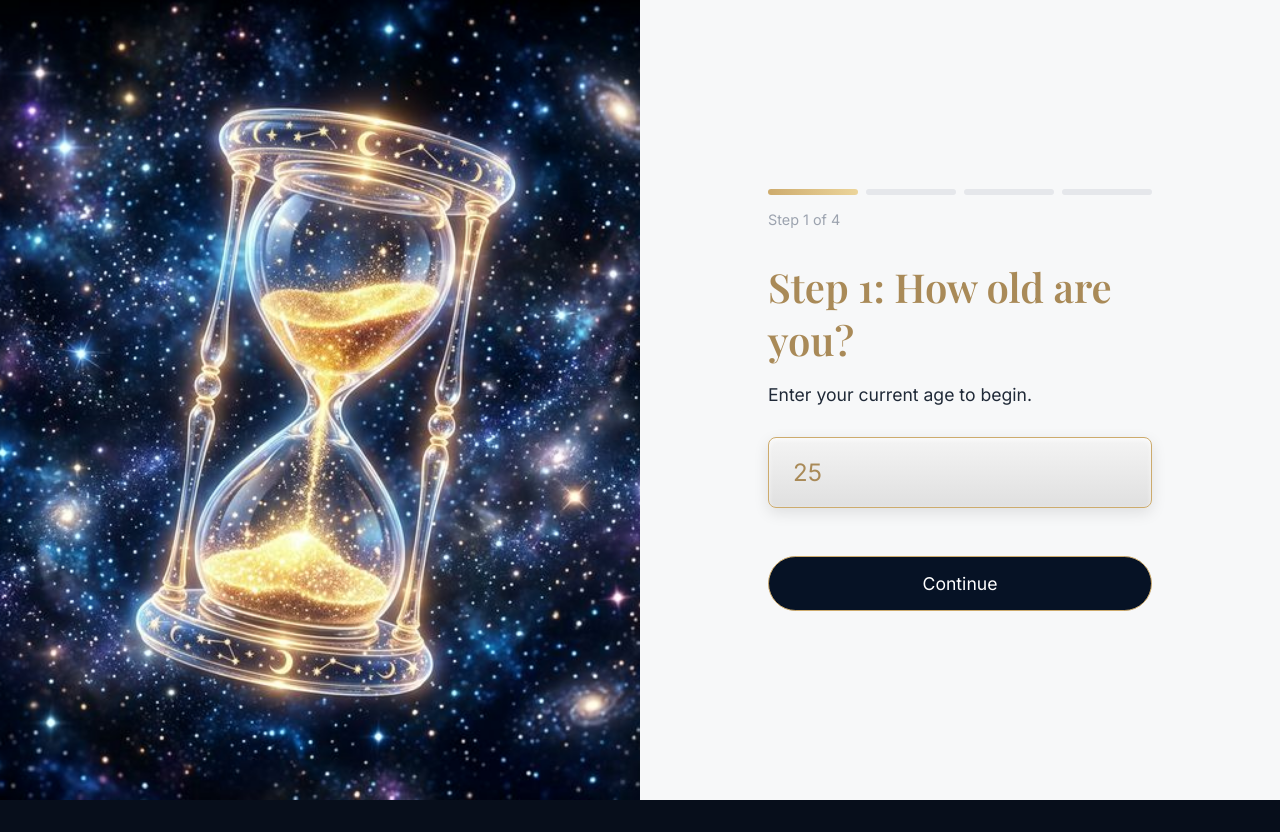
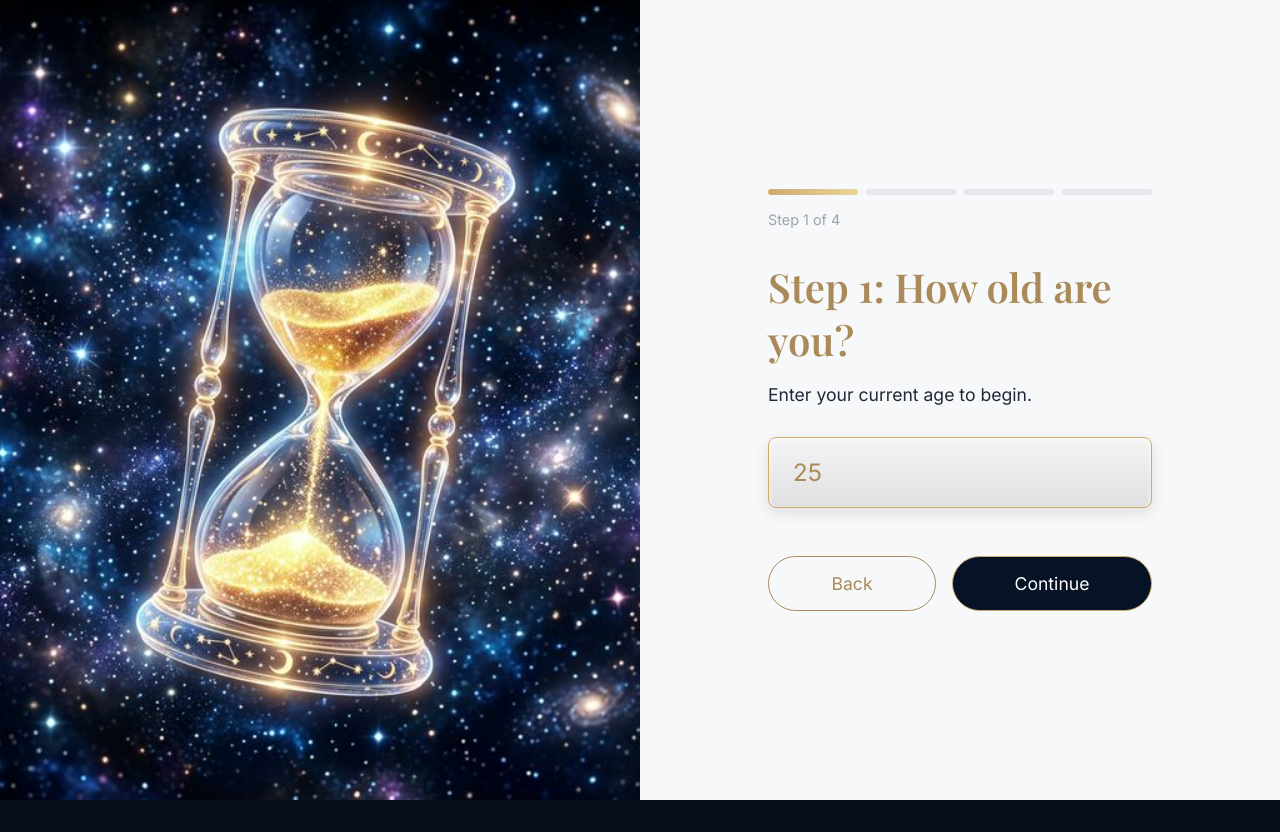
Before and after one commit to paulokwa/precious-time-calculator, a website: page index.html in a window 1280 px wide. Both pictures are taken after a click on the button "Start Calculation". Drawn offline with nearby package versions, Linux system fonts and the light colour scheme; no server answers; a web font is replaced by a local one.

Commit message:
feat: add back navigation functionality and update UI components with new hero image

```diff
--- a/index.html
+++ b/index.html
@@ -12,7 +12,7 @@
     <div id="app-container">
 
         <!-- HERO / INTRO -->
-        <section id="step-intro" class="step step-fullscreen active" style="background-image: url('assets/hero_bg.png');">
+        <section id="step-intro" class="step step-fullscreen active" style="background-image: url('assets/Majestic%20mountain%20with%20glowing%20clock.png');">
             <header class="top-nav">
                 <nav>
                     <a href="#">Home</a>
@@ -57,7 +57,10 @@
                         <input type="number" id="age" name="age" min="1" max="120" required value="25">
                     </div>
 
-                    <button class="btn-continue" onclick="nextStep('step-sex')">Continue</button>
+                    <div class="action-buttons">
+                        <button class="btn-back" onclick="prevStep('step-intro')">Back</button>
+                        <button class="btn-continue" onclick="nextStep('step-sex')">Continue</button>
+                    </div>
                 </div>
             </div>
         </section>
@@ -87,7 +90,10 @@
                         </label>
                     </div>
 
-                    <button class="btn-continue" onclick="nextStep('step-country')">Continue</button>
+                    <div class="action-buttons">
+                        <button class="btn-back" onclick="prevStep('step-age')">Back</button>
+                        <button class="btn-continue" onclick="nextStep('step-country')">Continue</button>
+                    </div>
                 </div>
             </div>
         </section>
@@ -114,7 +120,10 @@
                         </select>
                     </div>
 
-                    <button class="btn-continue" onclick="nextStep('step-worry')">Continue</button>
+                    <div class="action-buttons">
+                        <button class="btn-back" onclick="prevStep('step-sex')">Back</button>
+                        <button class="btn-continue" onclick="nextStep('step-worry')">Continue</button>
+                    </div>
                 </div>
             </div>
         </section>
@@ -140,7 +149,10 @@
                         <span id="worry-output" class="gold-text">1 hour</span>
                     </div>
 
-                    <button class="btn-continue" onclick="calculateTime()">Calculate My Time</button>
+                    <div class="action-buttons">
+                        <button class="btn-back" onclick="prevStep('step-country')">Back</button>
+                        <button class="btn-continue" onclick="calculateTime()">Calculate My Time</button>
+                    </div>
                 </div>
             </div>
         </section>
--- a/script.js
+++ b/script.js
@@ -205,6 +205,20 @@ function nextStep(nextStepId) {
         nextStepElement.classList.add('active'); // Show the target one
     } else {
         console.error("Error: Step not found with ID:", nextStepId);
+    }
+}
+
+/**
+ * Browses back to the previous step without validation
+ * @param {string} prevStepId - The ID of the HTML section element to show.
+ */
+function prevStep(prevStepId) {
+    steps.forEach(step => step.classList.remove('active')); // Hide all
+    const prevStepElement = document.getElementById(prevStepId);
+    if (prevStepElement) {
+        prevStepElement.classList.add('active'); // Show the previous one
+    } else {
+        console.error("Error: Previous step not found with ID:", prevStepId);
     }
 }
 
--- a/style.css
+++ b/style.css
@@ -225,6 +225,18 @@ h1, h2, h3, .hero-title, .small-title {
     box-sizing: border-box;
 }
 
+.input-wrapper select {
+    font-size: 1.1rem;
+    padding: 1.25rem 1rem;
+    cursor: pointer;
+}
+
+.input-wrapper select option {
+    font-size: 1rem;
+    color: #1f2937;
+    background-color: #f7f8f9;
+}
+
 .radio-group-vertical {
     display: flex;
     flex-direction: column;
@@ -270,8 +282,36 @@ h1, h2, h3, .hero-title, .small-title {
     color: var(--gold-dim);
 }
 
+.action-buttons {
+    display: flex;
+    gap: 1rem;
+    margin-top: 3rem;
+    width: 100%;
+}
+
+.action-buttons button {
+    margin-top: 0;
+    flex: 1;
+}
+
+.btn-back {
+    background: transparent;
+    color: var(--gold-dim);
+    border: 1px solid var(--gold-dim);
+    padding: 1rem 1.5rem;
+    font-size: 1.1rem;
+    border-radius: 30px;
+    cursor: pointer;
+    font-family: inherit;
+    transition: all 0.3s;
+}
+
+.btn-back:hover {
+    background: rgba(205, 171, 109, 0.1);
+    color: var(--gold);
+}
+
 .btn-continue {
-    margin-top: 3rem;
     background: #061225;
     color: #fff;
     border: 1px solid var(--gold);
```
Also changed, not shown: assets/hero_bg.png (deleted), 1 other file.
